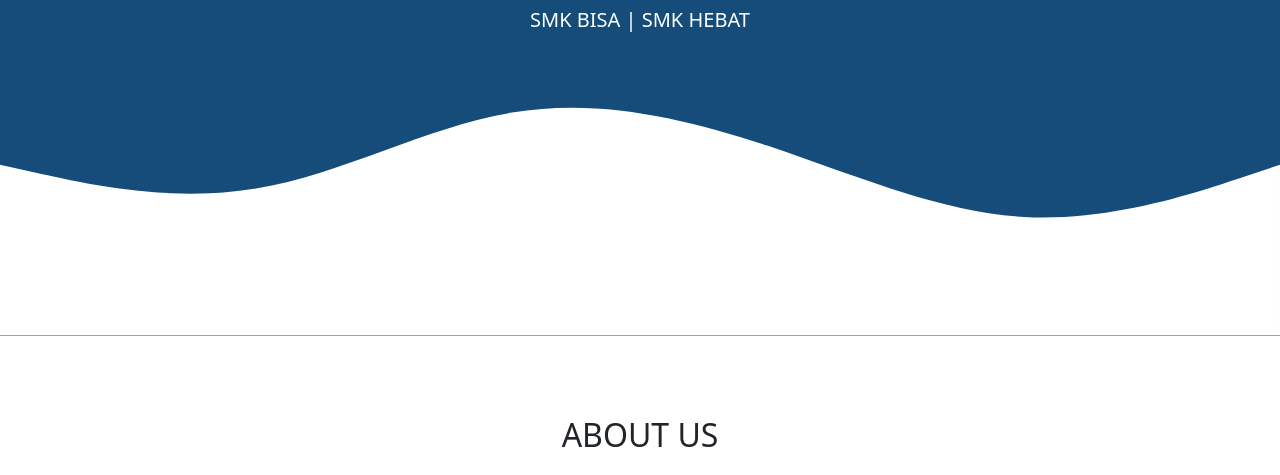
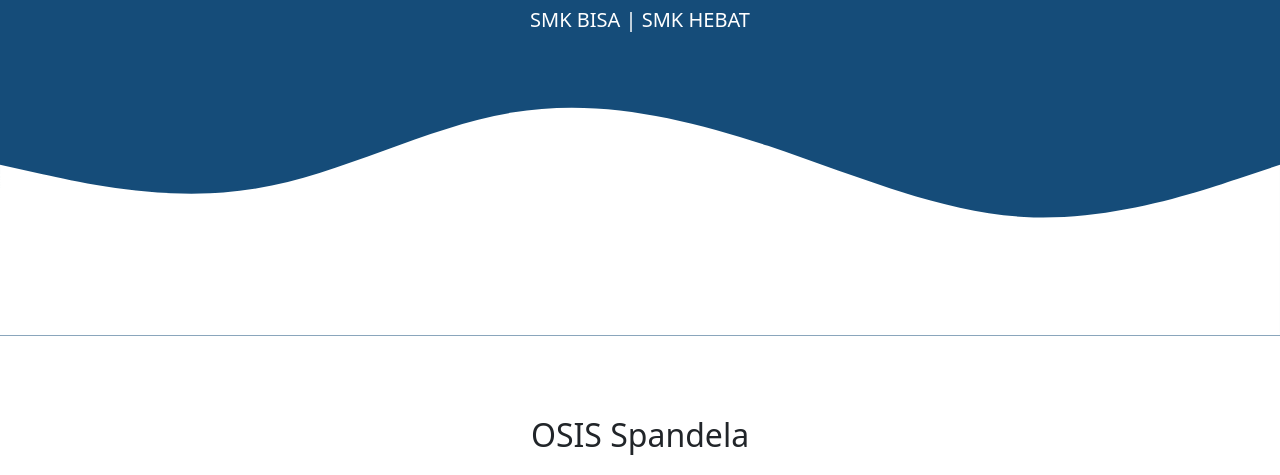
Before and after one commit to adnanzainal21/OSIS-SPANDELA-2023, a plain HTML site: page index.html in a window 1280 px wide. Shown: the part 316-791 px from the top of the page. Drawn offline with nearby package versions, Linux system fonts and the light colour scheme.

Commit message:
Update Info

```diff
--- a/index.html
+++ b/index.html
@@ -52,7 +52,7 @@
       <div class="countrainer">
         <div class="row text-center mb-3">
           <div class="col fw-bold">
-            <h2>ABOUT US</h2>
+            <h2>OSIS Spandela</h2>
           </div>
         </div>
         </div>
```
